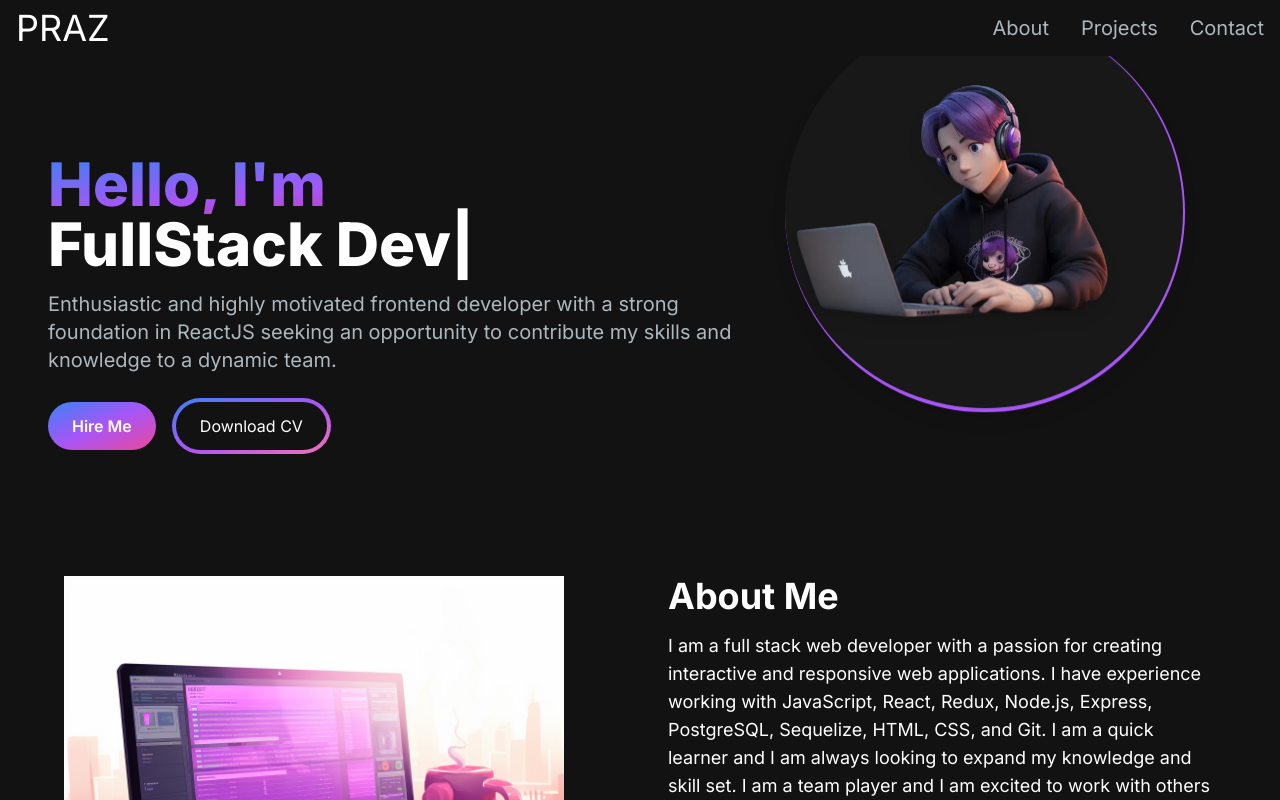
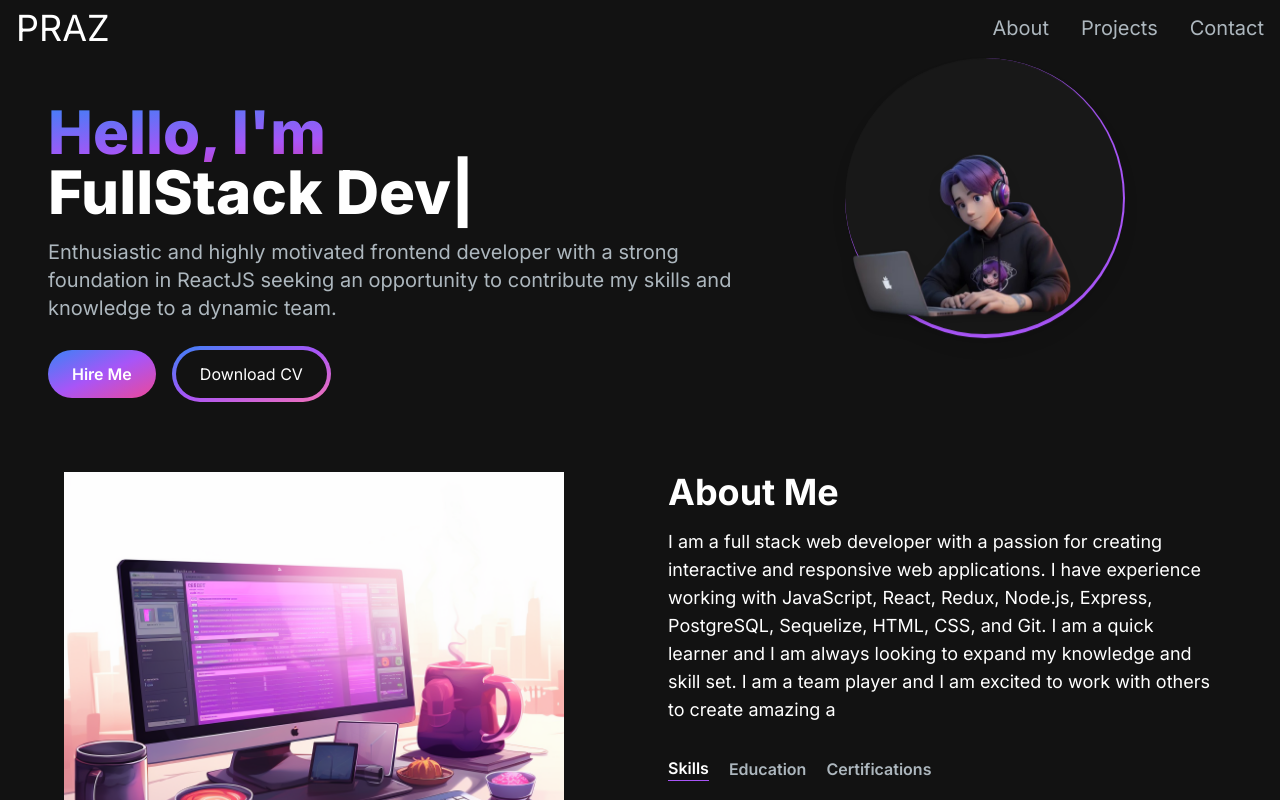
Before and after one commit to MilanPraz/portfolio-Milan, a Next.js app: page / in a window 1280 px wide. Shown: the top 800 px of the page. Built offline with nearby package versions, Linux system fonts and the light colour scheme.

Commit message:
Update Hero.jsx

```diff
--- a/components/main/Hero.jsx
+++ b/components/main/Hero.jsx
@@ -74,14 +74,14 @@ const Hero = () => {
             </motion.button>
           </div>
         </div>
-        <div className=" col-span-5 place-self-center mt-4">
-          <div className=" border-dasj border-purple-500 border-4 drop-shadow-lg  border-e-0 border-s-0 border-t-0 border-r-2 border-l-0 motion-safe:animate-bounce-slow relative rounded-full bg-[#181818] h-[250px] w-[250px] lg:h-[400px] lg:w-[400px]">
+        <div className=" col-span-5 place-self-center mt-8">
+          <div className=" border-dash border-purple-500 border-4 drop-shadow-lg  border-e-0 border-s-0 border-t-0 border-r-2 border-l-0 motion-safe:animate-bounce-slow relative rounded-full bg-[#181818] h-[250px] w-[250px] lg:h-[280px] lg:w-[280px]">
             <Image
               src="/hero.png"
               alt="hero image"
               width={400}
               height={400}
-              className="   drop-shadow-lg    absolute  left-1/2 top-1/2 transform  -translate-x-1/2  -translate-y-1/2"
+              className="   drop-shadow-lg    absolute  left-1/2 top-2/3 transform  -translate-x-1/2  -translate-y-1/2"
             />
           </div>
         </div>
```
